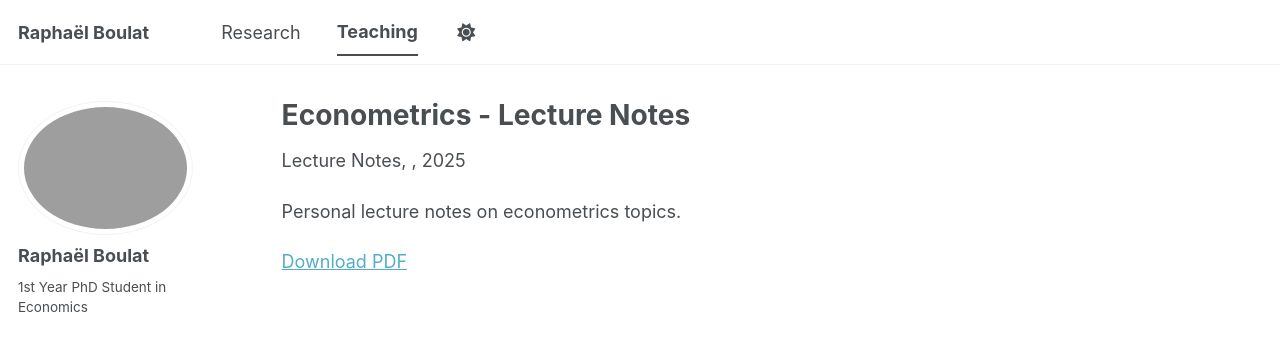
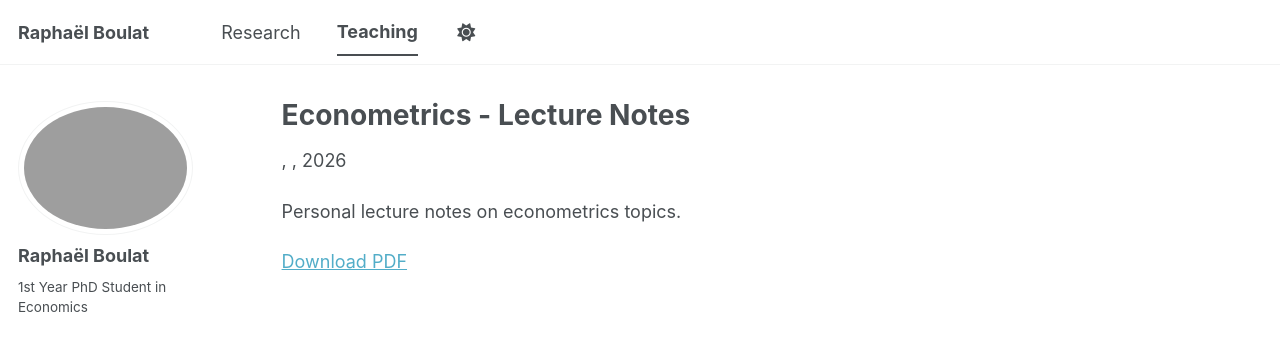
Before and after one commit to raphboulat/raphboulat.github.io, a Jekyll site: the page built from _teaching/lecture_notes_metrics.md, in a window 1280 px wide. Shown: the top 338 px of the page. Built offline with Jekyll 4.4.1, drawn with Linux system fonts in a browser that asks for light colours; some web fonts are replaced; a script bundle is joined from its source files by our own code; library files that are not in the unit come from our copies.

Commit message:
Update lecture_notes_metrics.md

```diff
--- a/_teaching/lecture_notes_metrics.md
+++ b/_teaching/lecture_notes_metrics.md
@@ -1,10 +1,6 @@
 ---
 title: "Econometrics - Lecture Notes"
-type: "Lecture Notes"
 permalink: /teaching/econometrics-notes
-venue: ""
-date: 2025-12-12
-location: ""
 ---
 
 Personal lecture notes on econometrics topics.
```
